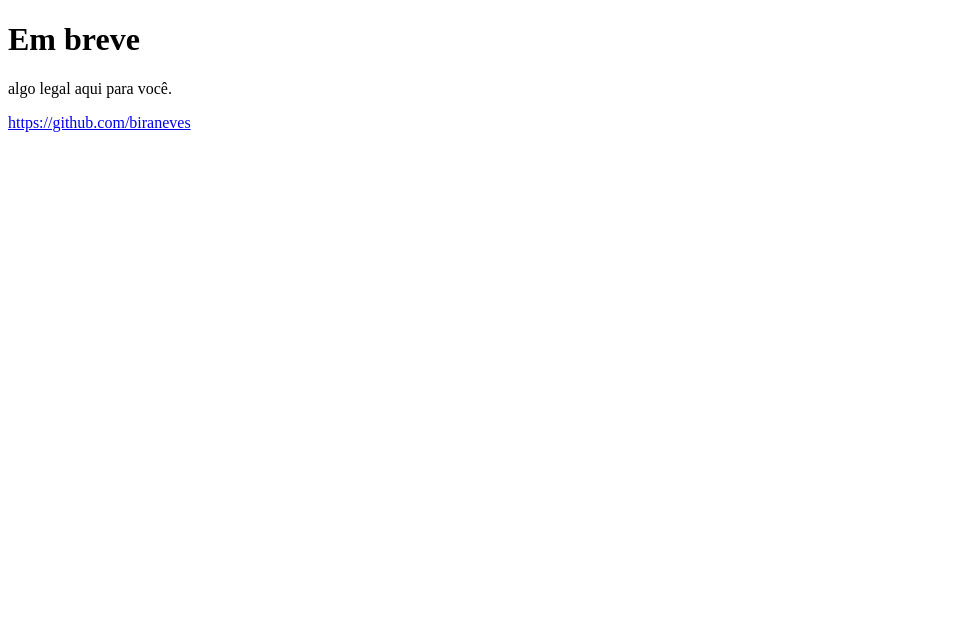
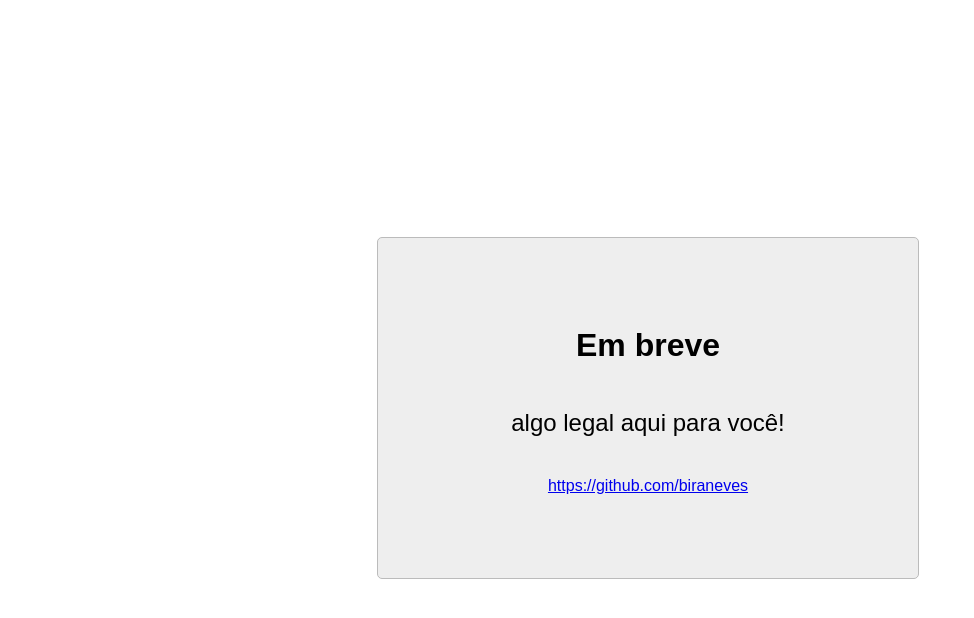
Before and after one commit to biraneves/clone-tabnews, a Next.js app: page / in a window 1280 px wide. Shown: the top 618 px of the page, without its empty margins (0-974 px from the left). Built offline with nearby package versions, Linux system fonts and the light colour scheme.

Commit message:
Aplicados os estilos para a página inicial.

```diff
--- a/pages/index.js
+++ b/pages/index.js
@@ -1,9 +1,39 @@
 function Home() {
   return (
-    <div class="container">
-      <h1>Em breve</h1>
-      <p>algo legal aqui para você.</p>
-      <a href="https://github.com/biraneves">https://github.com/biraneves</a>
+    <div
+      style={{
+        width: "100vw",
+        height: "100vh",
+        display: "flex",
+        justifyContent: "center",
+        alignItems: "center",
+      }}
+    >
+      <div
+        style={{
+          width: "500px",
+          height: "300px",
+          border: "solid 1px #bbb",
+          borderRadius: "5px",
+          backgroundColor: "#eee",
+          padding: "20px",
+          display: "flex",
+          justifyContent: "center",
+          alignItems: "center",
+          flexDirection: "column",
+          fontFamily: "sans-serif",
+        }}
+      >
+        <h1 style={{ textAlign: "center" }}>Em breve</h1>
+        <p style={{ textAlign: "center", fontSize: "24px" }}>
+          algo legal aqui para você!
+        </p>
+        <p style={{ textAlign: "center" }}>
+          <a href="https://github.com/biraneves">
+            https://github.com/biraneves
+          </a>
+        </p>
+      </div>
     </div>
   );
 }
```
